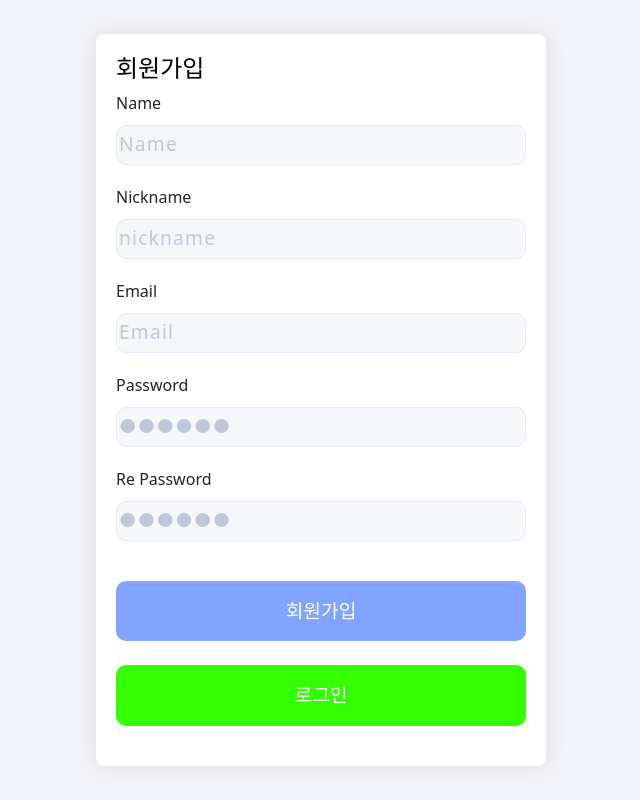
After one commit to pou8520/mini_2_project, a Flask app: page /signup in a window 1280 px wide. The commit adds this page. Shown: the whole page, without its empty margins (319-959 px from the left). Run offline with Flask 2, Linux system fonts and the light colour scheme.

Commit message:
로그인&회원가입 기능 완성 메인페이지 프론트 미완

```diff
--- a/main.py
+++ b/main.py
@@ -1,4 +1,4 @@
-from flask import Flask, render_template, request
+from flask import Flask, render_template, request, session
 import pymysql
 import json
 # import hashlib
@@ -14,52 +14,78 @@ app = Flask(__name__)
 
 db = pymysql.connect(host='secendproj.cczokkdg0lti.ap-northeast-1.rds.amazonaws.com', port=3306, user='admin',
                      passwd='roqkfwkehlrhtlqwh', db='2_project', charset='utf8')
+cursor = db.cursor()
+
+app.secret_key = 'your secret key'
+
+@app.route('/')
+def login_page():
+    return render_template('login.html')
 
 
-cursor = db.cursor()
+@app.route('/signup')
+def signup_page():
+    return render_template('signup.html')
 
 
-@app.route('/')
-def login_signup_page():
-    return render_template('first_page.html')
+@app.route('/main')
+def main_page():
+    return render_template('index.html')
 
-@app.route('/index.html')
-def login_success():
-    return render_template('index.html')
+# 로그인 기능
+
+
+@app.route('/', methods=['GET', 'POST'])
+def login_btn():
+    db = pymysql.connect(host='secendproj.cczokkdg0lti.ap-northeast-1.rds.amazonaws.com', port=3306, user='admin',
+                         passwd='roqkfwkehlrhtlqwh', db='2_project', charset='utf8')
+    cursor = db.cursor()
+
+    msg = ''
+
+    if request.method == 'POST' and 'username' in request.form and 'password' in request.form:
+
+        username = request.form['username']
+        password = request.form['password']
+
+        cursor.execute(
+            'SELECT * FROM accounts WHERE username = %s AND pw = %s', (username, password))
+
+        account = cursor.fetchone()
+        print(account)
+
+        if account:
+            session['loggedin'] = True
+            session['id'] = account[0]
+            session['username'] = account[1]
+            msg = '로그인 성공'
+            return render_template('index.html', msg=msg)
+        else:
+            msg = '로그인 실패!'
+    return render_template('login.html', msg=msg)
+
+# 회원가입 기능
 
 
 @app.route("/signup", methods=["POST"])
 def signup_btn_click():
 
+    db = pymysql.connect(host='secendproj.cczokkdg0lti.ap-northeast-1.rds.amazonaws.com', port=3306, user='admin',
+                         passwd='roqkfwkehlrhtlqwh', db='2_project', charset='utf8')
+    cursor = db.cursor()
+
     name_receive = request.form['name_give']
+    nickname_receive = request.form['nickname_give']
     email_receive = request.form['email_give']
     password_receive = request.form['password_give']
 
-    sql = f'''INSERT INTO signup(name, email, pw)
-        VALUES('{name_receive}', '{email_receive}','{password_receive}');'''
+    sql = f'''INSERT INTO accounts(username, nickname, email, pw)
+        VALUES('{name_receive}','{nickname_receive}','{email_receive}','{password_receive}');'''
     cursor.execute(sql)
     db.commit()
     return jsonify({'msg': '회원가입 완료!'})
 
-# 로그인 기능 구현
 
-
-# @app.route('/login', methods=['POST'])
-# def login_btn_click():
-
-#     username = request.form['name_give']
-#     password = request.form['password_give']
-
-#     sql = f'''SELECT * FROM signup WHERE username = %s AND password = %s; '''
-#     account = cursor.fetchone()
-
-#     if account:
-#         session['loggedin'] = True
-#         session['id'] = account['id']
-#         session['username'] = account['username']
-#         return '로그인 성공!'
-#     else:
-#         msg = '로그인 실패!'
 
 
 if __name__ == '__main__':
--- /dev/null
+++ b/static/styles/login&signup.css
@@ -0,0 +1,109 @@
+
+    body {
+        /*background-image: url('https://p4.wallpaperbetter.com/wallpaper/817/422/536/artistic-apartment-complex-wallpaper-preview.jpg');
+        background-repeat: no-repeat;
+        background-size: cover;*/
+        background-color: #F3F4F9;
+        margin: 0;
+        padding: 0;
+    }
+
+    #form_all {
+        height: 100vh;
+        display: flex;
+        flex-direction: column;
+        align-items: center;
+        justify-content: center;
+    }
+
+    #form_inbox {
+        background-color: white;
+        max-width: 100%;
+        border-radius: 8px;
+        box-shadow: 0 0 20px gainsboro;
+    }
+
+    #form_signup,
+    #form_login {
+        padding: 20px;
+        width: 450px;
+        display: inline-block;
+    }
+
+    div input {
+        display: block;
+        margin-bottom: 20px;
+        border: 1px solid #E5E9F5;
+        background-color: #F6F7FA;
+        margin-top: 10px;
+        border-radius: 10px;
+        width: 100%;
+        height: 40px;
+    }
+
+    #btn_1 {
+        margin-top: 40px;
+        margin-bottom: 20px;
+        display: flex;
+        flex-direction: column;
+        align-items: center;
+        justify-content: center;
+    }
+
+
+    h3 {
+        color: black;
+        font-size: 150%;
+        font-weight: 500;
+    }
+
+
+    ::placeholder {
+        color: #C0C7DB;
+        font-size: larger;
+        letter-spacing: 1.2px;
+    }
+
+    #btn_1 button {
+        border: none;
+        font-size: 120%;
+        width: 100%;
+    }
+
+    #btn_1 button:hover {
+        cursor: pointer;
+    }
+
+    button[type="submit"] {
+        padding: 16px 75px;
+        background-color: #001eff;
+        border-radius: 10px;
+        color: white;
+    }
+
+    button[type="submit"]:hover {
+        background-color: #4854ff;
+    }
+
+    button[type="button"] {
+        padding: 16px 75px;
+        border-radius: 10px;
+        background-color: #33ff00;
+        color: white;
+    }
+
+    button[type="button"]:hover {
+        background-color: #dcffd3;
+    }
+
+    .hide {
+        display: none !important;
+    }
+
+    .solid_line {
+        align-items: center;
+        border-bottom: 1px solid #000000;
+        display: flex;
+        margin: 20px 16px;
+        text-align: center;
+    }
--- /dev/null
+++ b/templates/signup.html
@@ -0,0 +1,96 @@
+<!DOCTYPE html>
+<html lang="en">
+
+<head>
+    <meta charset="UTF-8">
+    <meta http-equiv="X-UA-Compatible" content="IE=edge">
+    <meta name="viewport" content="width=device-width, initial-scale=1.0">
+    <link href="https://cdn.jsdelivr.net/npm/bootstrap@5.2.2/dist/css/bootstrap.min.css" rel="stylesheet"
+        integrity="sha384-Zenh87qX5JnK2Jl0vWa8Ck2rdkQ2Bzep5IDxbcnCeuOxjzrPF/et3URy9Bv1WTRi" crossorigin="anonymous">
+    <link rel="stylesheet" href="{{ url_for('static', filename='styles/login&signup.css') }}">
+    <title>Document</title>
+    <script src="https://ajax.googleapis.com/ajax/libs/jquery/3.4.1/jquery.min.js"></script>
+</head>
+<style>
+
+</style>
+
+<body>
+    <div id="form_all">
+        <div id="form_inbox">
+            <!-- 회원가입 페이지 -->
+            <div id="form_signup">
+                <h3>회원가입</h3>
+                <div>
+                    <label for="name">Name</label>
+                    <input type="text" name="name" id="name" placeholder="Name">
+
+                    <label for="nickname">Nickname</label>
+                    <input type="text" name="nickname" id="nickname" placeholder="nickname">
+
+                    <label for="email">Email</label>
+                    <input type="email" name="email" id="email" placeholder="Email">
+
+                    <label for="password">Password</label>
+                    <input type="password" name="password" id="password"
+                        placeholder="&#9679;&#9679;&#9679;&#9679;&#9679;&#9679;">
+
+                    <label for="password">Re Password</label>
+                    <input type="password" name="password" id="re_password"
+                        placeholder="&#9679;&#9679;&#9679;&#9679;&#9679;&#9679;">
+
+                    <div id="btn_1">
+                        <button type="button" onclick="signup_click()"
+                            style="background-color:#80a4ff">회원가입</button><br>
+                        <button onclick="window.location.href='/'" type="button" id="login_btn">로그인</button>
+                    </div>
+                </div>
+            </div>
+        </div>
+    </div>
+    <script>
+        // 회원가입 페이지 회원가입 버튼 클릭시
+        function signup_click() {
+            const name = document.querySelector('#name')
+            const nickname = document.querySelector('#nickname')
+            const email = document.querySelector('#email')
+            const pw = document.querySelector('#password')
+            const r_pw = document.querySelector('#re_password')
+
+            let name_2 = $('#name').val()
+            let nickname_2 = $('#nickname').val()
+            let email_2 = $('#email').val()
+            let pw_2 = $('#password').val()
+
+            $.ajax({
+                type: 'POST',
+                url: '/signup',
+                data: {
+
+                    name_give: name_2
+                    ,nickname_give: nickname_2
+                    ,email_give: email_2
+                    ,password_give: pw_2,
+
+                },
+                success: function (response) {
+                }
+            })
+
+            if (name.value == "" || email.value == "" || pw.value === "" || r_pw.value == "" || nickname.value == "") {
+                alert("빈칸을 입력해주세요")
+            }
+            else {
+                if (pw.value !== r_pw.value) {
+                    alert("비밀번호를 확인해주세요")
+                }
+                else {
+                    alert("회원가입 완료")
+                    window.location.href = '/';
+                }
+            }
+        }
+    </script>
+</body>
+
+</html>
```
Also changed, not shown: templates/first_page.html (deleted, +0 -252 lines), templates/index.html (+21 -10 lines), templates/login.html (added, +63 -0 lines), static/image/wallpaperbetter.jpg (deleted).
